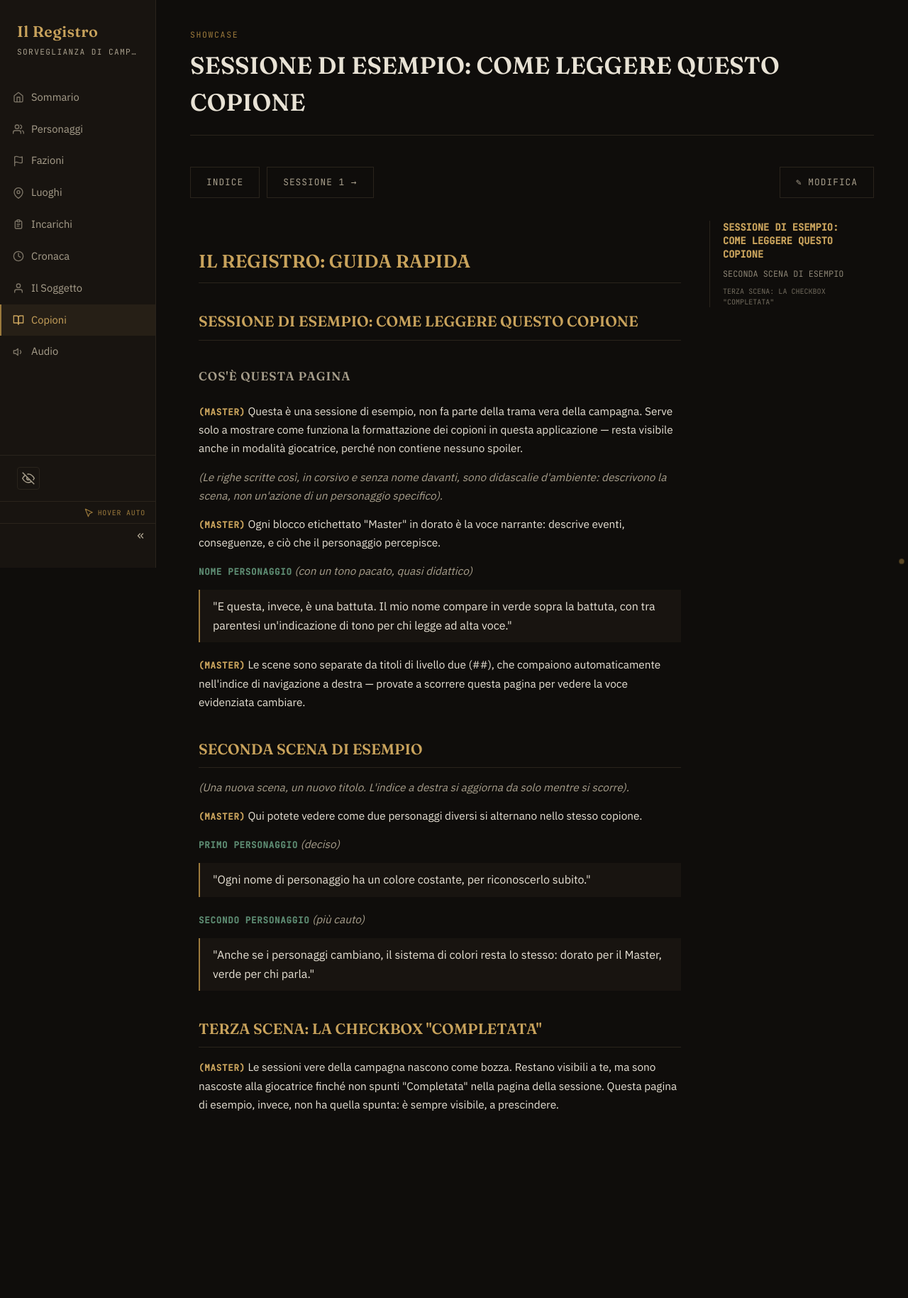
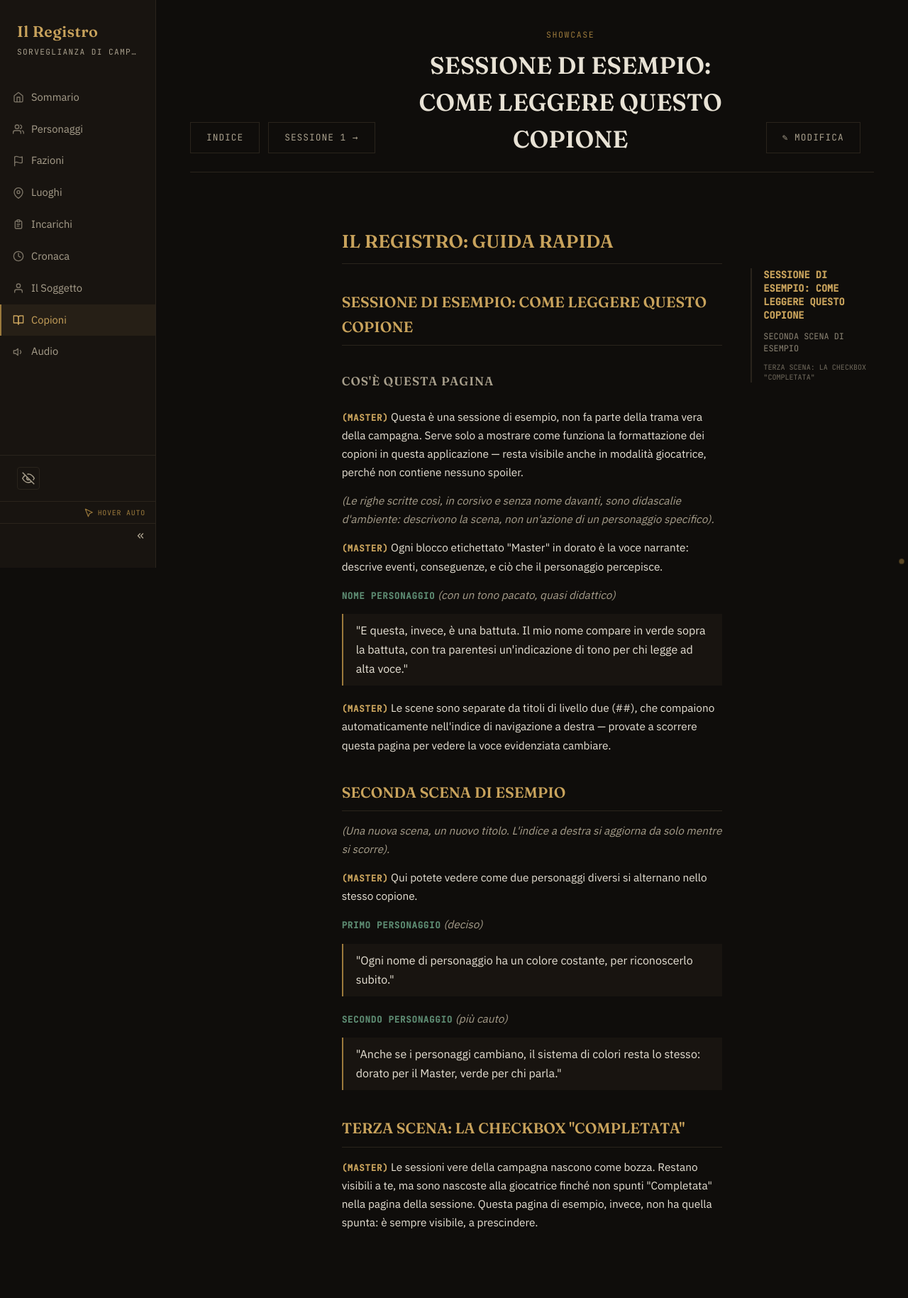
Before and after one commit to Vasukiee/dnd-tool, a Flask app: page /copioni/0 in a window 1280 px wide. Shown: the whole page at 71% size. Before the commit the page ends 1566 px from the top, so only its background shows below. Run offline with Flask 3, Linux system fonts and the light colour scheme; the visitor is signed in with stand-in values (Sample User, id 1); data that the repository does not hold is empty; some libraries are stand-ins or nearby versions.

Commit message:
style: ridisegno layout pagina di lettura copioni e scroll fluido

```diff
--- a/Auresis/copioni/sessione_01.md
+++ b/Auresis/copioni/sessione_01.md
@@ -1,5 +1,3 @@
-# AURESIS: CALDERAVIVA
-
 ## SESSIONE 1: IL PESO DELL'ORO
 
 ### SCENA 0: L'ANTICAMERA TERMICA
--- a/Auresis/templates/base.html
+++ b/Auresis/templates/base.html
@@ -5,6 +5,7 @@
     <meta name="viewport" content="width=device-width, initial-scale=1.0">
     <title>{% block title %}Il Registro{% endblock %}</title>
     <link rel="stylesheet" href="{{ url_for('static', filename='style.css') }}">
+    {% block extra_head %}{% endblock %}
 </head>
 <body>
 <div class="shell">
--- a/Auresis/templates/copioni_dettaglio.html
+++ b/Auresis/templates/copioni_dettaglio.html
@@ -1,4 +1,125 @@
 {% extends "base.html" %}
+
+{% block extra_head %}
+<style>
+    html { scroll-behavior: smooth; }
+
+    /* Rimuoviamo il limite di larghezza della main area solo per questa pagina */
+    .main {
+        max-width: none !important;
+    }
+
+    /* Layout a 3 colonne usando flexbox */
+    .copione-flex-layout {
+        display: flex;
+        justify-content: center;
+        gap: 40px;
+        width: 100%;
+    }
+
+    /* Override header per integrare i bottoni nella stessa griglia a 3 colonne */
+    .page-header {
+        display: flex;
+        justify-content: center;
+        gap: 40px;
+        width: 100%;
+        max-width: none;
+        margin: 0 0 40px 0;
+        padding-bottom: 20px;
+        border-bottom: 1px solid var(--ink-line);
+        align-items: flex-end; /* Allinea bottoni e titolo alla base */
+    }
+
+    /* Colonna sinistra: Navigazione */
+    .copione-col-left {
+        flex: 1 1 220px;
+        display: flex;
+        flex-direction: column;
+        align-items: flex-end; /* allinea a destra, verso il testo */
+    }
+
+    /* Colonna centrale: Titolo (nell'header) o Testo (nel corpo) */
+    .copione-col-center {
+        flex: 0 1 680px;
+        min-width: 0;
+    }
+
+    .page-header .copione-col-center {
+        text-align: center;
+    }
+
+    .copione-col-center .copione-corpo {
+        max-width: none;
+    }
+
+    /* Colonna destra: Azioni (nell'header) o Outline (nel corpo) */
+    .copione-col-right {
+        flex: 1 1 220px;
+        display: flex;
+        flex-direction: column;
+        align-items: flex-start; /* allinea a sinistra, verso il testo */
+    }
+
+    /* Regole specifiche per l'header: togliamo ogni limite per non far impilare i bottoni */
+    .page-header .copione-col-left,
+    .page-header .copione-col-right {
+        max-width: none;
+        flex-direction: row; /* Forza layout orizzontale */
+        align-items: flex-end; /* Appoggiati alla linea inferiore */
+    }
+
+    .page-header .copione-col-left {
+        justify-content: flex-end; /* spinge i bottoni verso il titolo */
+    }
+
+    /* Contenitori bottoni per la riga header: rigidi e in linea */
+    .copione-nav-buttons, .copione-action-buttons {
+        display: flex;
+        flex-direction: row;
+        gap: 12px;
+        flex-wrap: nowrap; /* IMPEDISCE DI ANDARE A CAPO */
+        white-space: nowrap; /* TESTO SU UNA RIGA */
+        margin-bottom: 6px; /* offset per allineamento ottico col titolo */
+    }
+
+
+    .copione-nav-buttons {
+        justify-content: flex-end;
+    }
+
+    /* Stili override per outline */
+    .copione-outline {
+        position: sticky;
+        top: 40px; /* Offset quando l'utente scrolla */
+        max-height: calc(100vh - 80px);
+        overflow-y: auto;
+        border-left: 2px solid var(--ink-line);
+        padding-left: 16px;
+        gap: 12px;
+        margin: 95px 0 0 0; /* Allineamento con la prima linea separatrice */
+        display: flex;
+        flex-direction: column;
+        scrollbar-width: none;
+    }
+    .copione-outline::-webkit-scrollbar { display: none; }
+
+    /* Fallback responsivo per schermi medi e piccoli */
+    @media (max-width: 1100px) {
+        .page-header { flex-wrap: wrap; align-items: center; }
+        .copione-col-left { display: none; }
+        .copione-flex-layout { justify-content: flex-start; }
+    }
+
+    @media (max-width: 800px) {
+        .copione-flex-layout { flex-direction: column; gap: 20px; }
+        .copione-col-right { position: static; max-width: 100%; }
+        .copione-outline { border-left: none; padding-left: 0; position: static; max-height: none; }
+        .page-header { flex-direction: column; border-bottom: none; }
+        .copione-action-buttons { justify-content: center; width: 100%; margin-top: 20px; }
+    }
+</style>
+{% endblock %}
+
 {% block content %}
 
 {% set numeri = sessioni | map(attribute='numero') | list %}
@@ -6,15 +127,12 @@
 {% set precedente = sessioni[idx + 1] if idx + 1 < sessioni|length else None %}
 {% set successiva = sessioni[idx - 1] if idx > 0 else None %}
 
+<!-- HEADER UNIFICATO: Pulsanti sx | Titolo centro | Pulsanti dx -->
 <div class="page-header">
-    <p class="page-eyebrow">
-        {% if is_template %}Showcase{% else %}Sessione {{ numero_sessione }}{% endif %}
-    </p>
-    <h1 class="page-title">{{ titolo }}</h1>
-</div>
 
-<div class="actions-row" style="margin-bottom:32px; justify-content:space-between;">
-    <div class="actions-row">
+    <!-- Pulsanti di Navigazione a sinistra -->
+    <div class="copione-col-left">
+        <div class="copione-nav-buttons">
             {% if precedente %}
             <a href="{{ url_for('copioni_dettaglio', numero_sessione=precedente.numero) }}" class="btn btn--ghost">
                 ← Sessione {{ precedente.numero }}
@@ -27,10 +145,21 @@
             </a>
             {% endif %}
         </div>
+    </div>
 
-    <div class="actions-row">
+    <!-- Titolo al centro -->
+    <div class="copione-col-center">
+        <p class="page-eyebrow">
+            {% if is_template %}Showcase{% else %}Sessione {{ numero_sessione }}{% endif %}
+        </p>
+        <h1 class="page-title">{{ titolo }}</h1>
+    </div>
+
+    <!-- Pulsanti d'Azione a destra -->
+    <div class="copione-col-right">
+        <div class="copione-action-buttons">
             {% if not is_template %}
-        <form method="post" action="{{ url_for('copioni_toggle_completata', numero_sessione=numero_sessione) }}">
+            <form method="post" action="{{ url_for('copioni_toggle_completata', numero_sessione=numero_sessione) }}" style="margin: 0; display: inline-flex;">
                 <button type="submit" class="completata-toggle {% if completata %}completata-toggle--attivo{% endif %}">
                     <span class="completata-toggle__check">{% if completata %}✓{% endif %}</span>
                     {{ 'Completata' if completata else 'Segna come completata' }}
@@ -41,11 +170,22 @@
         </div>
     </div>
 
-<div class="copione-layout">
+</div>
+
+<!-- CORPO E OUTLINE -->
+<div class="copione-flex-layout">
+    <!-- Bilanciamento vuoto a sx -->
+    <div class="copione-col-left"></div>
+
+    <!-- Corpo del Copione -->
+    <div class="copione-col-center">
         <div class="copione-corpo">
             {{ contenuto_html | safe }}
         </div>
+    </div>
 
+    <!-- Outline a dx -->
+    <div class="copione-col-right">
         {% if heading_list %}
         <nav class="copione-outline" id="copione-outline" aria-label="Indice scene">
             {% for h in heading_list %}
@@ -55,6 +195,7 @@
             {% endfor %}
         </nav>
         {% endif %}
+    </div>
 </div>
 
 {% if heading_list %}
```
Lines whose indentation alone changed are shown as unchanged.
